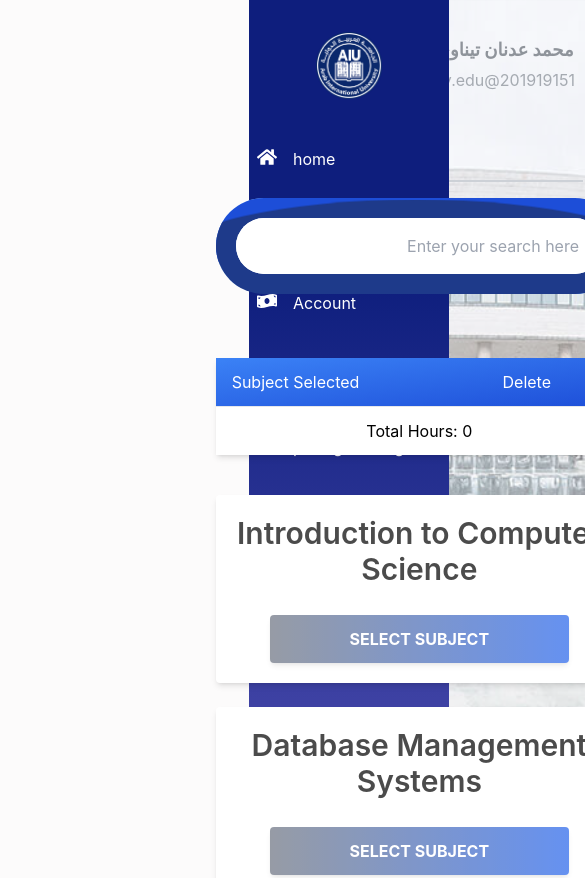
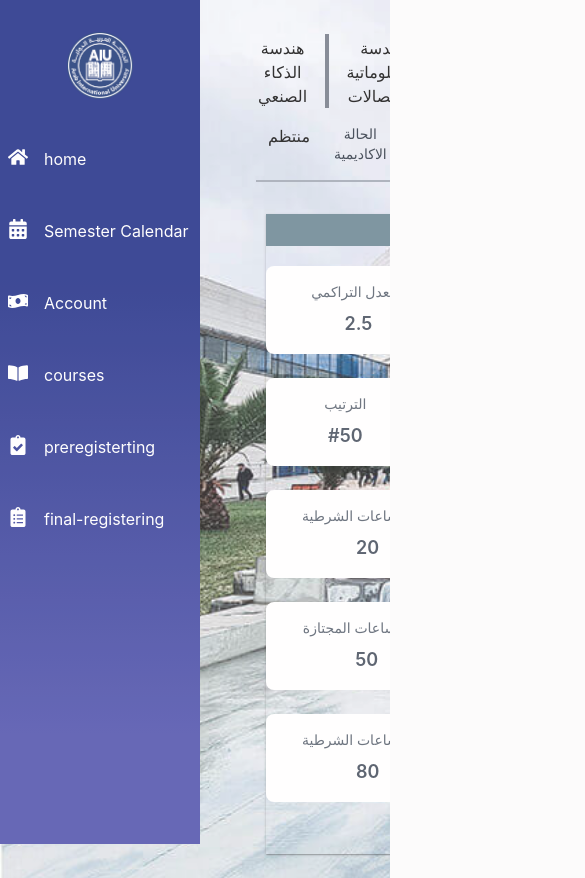
Before and after one commit to RamiMaghrbi/junior, a React (Create React App) app: page / in a window 390 px wide. Shown: the top 878 px of the page, 585 px wide, since content can reach past the window. Built offline with nearby package versions, Linux system fonts and the light colour scheme; grey boxes are pictures that could not be loaded.

Commit message:
fix styling

```diff
--- a/public/index.html
+++ b/public/index.html
@@ -25,7 +25,7 @@
   <title>React App</title>
 </head>
 
-<body style="background: #fcfbfb;">
+<body style="background: #fcfbfb; ">
   <noscript>You need to enable JavaScript to run this app.</noscript>
   <div id="root"></div>
   <!--
--- a/src/App.js
+++ b/src/App.js
@@ -1,21 +1,14 @@
 // import logo from "./logo.svg";
 import "./App.css";
 import React, { useState } from "react";
-import Sidebar from "./components/Sidebar.js";
-// import Student from "./components/Student";
-import Course from "./components/Course.js";
-// import siper from "./components/Test.js";
-import Info from "./components/Info.js";
-import Avi from "./pages/Available.js";
-import Acc from "./components/Acoount.js";
-import Preregister from "./pages/Pregisterpages.js";
 
 
-
+import Avi from "./pages/Available.js";
 import Economic from "./pages/Economic.js";
 import Home from "./pages/Home.js";
 import LoginForm from "./pages/Login.js";
-import ActiveSlider from "./components/ActiveSlider.js";
+import Preregister from "./pages/Pregisterpages.js";
+
 
 
 const studentData = {
@@ -48,7 +41,8 @@ function App() {
 
   return (
     <div className="App  ">
-      <Preregister/>
+      <Home/>
+
       {/* <Pre student={studentData} /> */}
     </div>
   );
--- a/src/components/ActiveSlider.js
+++ b/src/components/ActiveSlider.js
@@ -58,8 +58,8 @@ const ActiveSlider = () => {
         modules={[EffectCoverflow, Pagination]}
         effect={'coverflow'}
         loop={true}
-        spaceBetween={50}
-        slidesPerView={1}
+        spaceBetween={70}
+        slidesPerView={2}
         pagination={{
           clickable: true,
         }}
--- a/src/components/Course.js
+++ b/src/components/Course.js
@@ -129,23 +129,24 @@ const DataTableExample = () => {
   return (
     <div className="w-full">
       <div className="mx-auto px-4 w-full flex flex-col gap-10">
-        <div class="relative  w-full sm:max-w-2xl sm:mx-auto">
-          <div class="overflow-hidden z-0 rounded-full relative p-5">
-            <form role="form" class="relative flex z-50 bg-white rounded-full">
+        <div className="relative  w-full sm:max-w-xl sm:mx-auto">
+          <div className="overflow-hidden z-0 rounded-full relative p-4">
+            <form
+              role="form"
+              className="relative flex z-50 bg-white rounded-full"
+            >
               <input
                 type="text"
-                placeholder="enter your search here"
+                placeholder="Enter your search here"
                 className="rounded-full flex-1 px-6 py-4 text-gray-700 focus:outline-none"
-                // type="text"
-                id="filter"
                 value={filterText}
                 onChange={(e) => setFilterText(e.target.value)}
               />
             </form>
-            <div class="glow glow-1 z-10 bg-blue-300 absolute"></div>
-            <div class="glow glow-2 z-20 bg-blue-500 absolute"></div>
-            <div class="glow glow-3 z-30 bg-blue-700 absolute"></div>
-            <div class="glow glow-4 z-40 bg-blue-900 absolute"></div>
+            <div className="glow glow-1 z-10 bg-blue-300 absolute"></div>
+            <div className="glow glow-2 z-20 bg-blue-500 absolute"></div>
+            <div className="glow glow-3 z-30 bg-blue-700 absolute"></div>
+            <div className="glow glow-4 z-40 bg-blue-900 absolute"></div>
           </div>
         </div>
 
@@ -191,14 +192,16 @@ const DataTableExample = () => {
           onRowClicked={(row) => handleRowClick(row)}
         />
       </div>
-      {selectedSubject && selectedDescription && (
-        <DescriptionPopup
-          subject={selectedSubject}
-          description={selectedDescription}
-          onClose={closePopup}
-        />
-      )}
-    </div>
+      {
+        selectedSubject && selectedDescription && (
+          <DescriptionPopup
+            subject={selectedSubject}
+            description={selectedDescription}
+            onClose={closePopup}
+          />
+        )
+      }
+    </div >
   );
 };
 
--- a/src/components/Student.js
+++ b/src/components/Student.js
@@ -4,6 +4,7 @@ import rank from "../Assets/images/svg/rank.svg";
 import nonpass from "../Assets/images/svg/non-hours.svg";
 import passed from "../Assets/images/svg/hours-pass.svg";
 import remain from "../Assets/images/svg/remain.svg";
+import Bp from "../Assets/images/aiu-1.jpg"
 const Student = ({ student }) => {
   return (
     <div className="w-full flex flex-col gap-8">
@@ -43,7 +44,7 @@ const Student = ({ student }) => {
           </div>
         </div>
       </div> */}
-      <div className="student-profile flex justify-center mt-4   ">
+      <div className="student-profile flex justify-center mt-4">
         <div className="w-[70%]">
           <div
             className=""
@@ -74,7 +75,7 @@ const Student = ({ student }) => {
                         </div>
                       </div>
 
-                      <div class="flex items-center p-4 bg-white rounded-lg shadow-xs  justify-around dark:bg-gray-800">
+                      <div class="flex items-center p-4 bg-white rounded-lg shadow-xs justify-around dark:bg-gray-800">
                         <div class="p-3 mr-4 text-green-500 bg-green-100 rounded-full dark:text-green-100 dark:bg-green-500">
                           <img src={rank} alt="rank" className="w-6 h-6" />
                         </div>
--- a/src/components/preregister.js
+++ b/src/components/preregister.js
@@ -78,10 +78,10 @@ const Preregister = () => {
     };
 
     return (
-        <div className="w-full" >
+        <div className="w-full overflow-auto" >
             <div className="mx-auto px-4 w-full flex flex-col gap-10">
-                <div className="relative  w-full sm:max-w-2xl sm:mx-auto">
-                    <div className="overflow-hidden z-0 rounded-full relative p-5">
+                <div className="relative  w-full sm:max-w-xl sm:mx-auto ">
+                    <div className="overflow-hidden z-0 rounded-full relative p-4" >
                         <form
                             role="form"
                             className="relative flex z-50 bg-white rounded-full"
@@ -101,9 +101,10 @@ const Preregister = () => {
                     </div>
                 </div>
 
-                <div className="flex flex-col sm:flex-row gap-10">
+                <div className="flex flex-col sm:flex-row gap-10 ">
+                    <div style={{ position: 'fixed', maxHeight: '100%' }}>
 
-                    <Card className={`flex-1 mt-6 table-auto h-full w-full ${selectedSubjects.length > 5 ? 'table-scroll' : ''}`}>
+                        <Card className={`flex-1 table-auto h-full w-full mt-6 mr-4 overflow-auto ${selectedSubjects.length > 4 ? 'table-scroll' : ''}`}>
                             <table className="w-full min-w-max table-auto text-left">
                                 <thead>
                                     <tr className="rounded bg-gradient-to-br from-blue-500 to-blue-700">
@@ -126,10 +127,14 @@ const Preregister = () => {
                                 <tbody>
                                     {selectedSubjects.map((subject, index) => (
                                         <tr key={index} className={index % 2 === 0 ? 'bg-white' : 'bg-gradient-to-r from-gray-200 to-blue-300'}>
-                                        <td className="p-4 border-b border-blue-gray-50">
-                                            <Button onClick={() => removeFromCart(index)} className="bg-red-400">
-                                                <MdDeleteSweep style={{ fontSize: '20px' }}/>
-                                            </Button>
+                                            <td className="p-5 border-b border-blue-gray-50">
+                                                <button
+                                                    onClick={() => removeFromCart(index)}
+                                                    className="h-10 w-10 bg-red-400 rounded-full flex justify-center items-center shadow-md"
+                                                    style={{ padding: '0' }}
+                                                >
+                                                    <MdDeleteSweep style={{ fontSize: '20px', color: 'white' }} />
+                                                </button>
                                             </td>
                                             <td className="p-4 border-b border-blue-gray-50 opacity-70 text-white">
                                                 <Typography
@@ -154,9 +159,8 @@ const Preregister = () => {
                                 </Typography>
                             </div>
                         </Card>
-
-
-                    <div className="grid grid-cols-1 sm:grid-cols-2 gap-6">
+                    </div>
+                    <div className="grid grid-cols-1 sm:grid-cols-2 gap-6" style={{ marginRight: '30%' }}>
                         {filteredData.map((item, index) => (
                             <Card key={index} className="rounded bg-white w-full px-19">
                                 <CardBody>
@@ -165,7 +169,7 @@ const Preregister = () => {
                                     </Typography>
                                 </CardBody>
                                 <CardFooter className="pt-5 pb-5">
-                                    <Button onClick={() => addToCart(item.subject)} className="rounded bg-gradient-to-r from-gray-500 to-blue-600 opacity-70 text-white px-20">Select Subject</Button>
+                                    <Button onClick={() => addToCart(item.subject)} className="rounded bg-gradient-to-r from-gray-600 to-blue-700  text-white px-20">Select Subject</Button>
                                 </CardFooter>
                             </Card>
                         ))}
--- a/src/pages/Home.js
+++ b/src/pages/Home.js
@@ -2,6 +2,8 @@ import React from "react";
 import Info from "../components/Info";
 import Stu from "../components/Student";
 import Sidebar from "../components/Sidebar";
+import Bp from "../Assets/images/aiu-1.jpg"
+
 const studentData = {
   img: require("../Assets/images/person.jpg"),
   studentName: "محمد عدنان تيناوي ",
@@ -19,12 +21,21 @@ const studentData = {
 };
 function prof() {
   return (
-    <div className="flex flex-row-reverse w-full">
-      <div>
+    <div className="flex flex-row-reverse w-full relative"
+      style={{
+        backgroundImage: `url(${Bp})`,
+        backgroundSize: 'cover',
+        backgroundRepeat: 'no-repeat',
+        backgroundAttachment: 'fixed',
+        opacity: 0.8,
+
+      }}>
+      <div className="inset-0 bg-white h-full opacity-50"></div>
+      <div className="fixed top-0 left-0 h-screen w-[200px] bg-[#f0f0f0] overflow-auto">
         <Sidebar />
       </div>
       {/* <Student student={studentData} className="text-white" /> */}
-      <div className="w-full flex flex-col">
+      <div className="flex-grow min-h-screen pl-[200px] pb-10">
         <Info student={studentData} />
         <Stu student={studentData} />
         {/* <Student /> */}
--- a/src/pages/Pregisterpages.js
+++ b/src/pages/Pregisterpages.js
@@ -22,12 +22,12 @@ const studentData = {
 
 function Pre() {
     return (
-    <div className="flex flex-row relative"
+        <div className="flex flex-row w-full h-full relative"
         style={{
             backgroundImage: `url(${Bp})`,
-             backgroundSize: 'cover', // Change to 'auto' for normal size
+            backgroundSize: 'cover',
             backgroundRepeat: 'no-repeat',
-             backgroundAttachment: 'fixed' // Add this line to make the image fixed when scrolling
+            backgroundAttachment: 'fixed'
         }}
    >
        <div className="absolute inset-0 bg-white opacity-50"></div>
@@ -36,9 +36,12 @@ function Pre() {
        </div>
        <div className="flex-grow min-h-screen pl-[200px] pb-10">
            <Info student={studentData} />
+           <div style={{ maxHeight: '100vh', overflow: 'auto' }}>
                <BeforPre />
            </div>
        </div>
+   </div>
+
 );
 }
 
```
Lines whose indentation alone changed are shown as unchanged.
